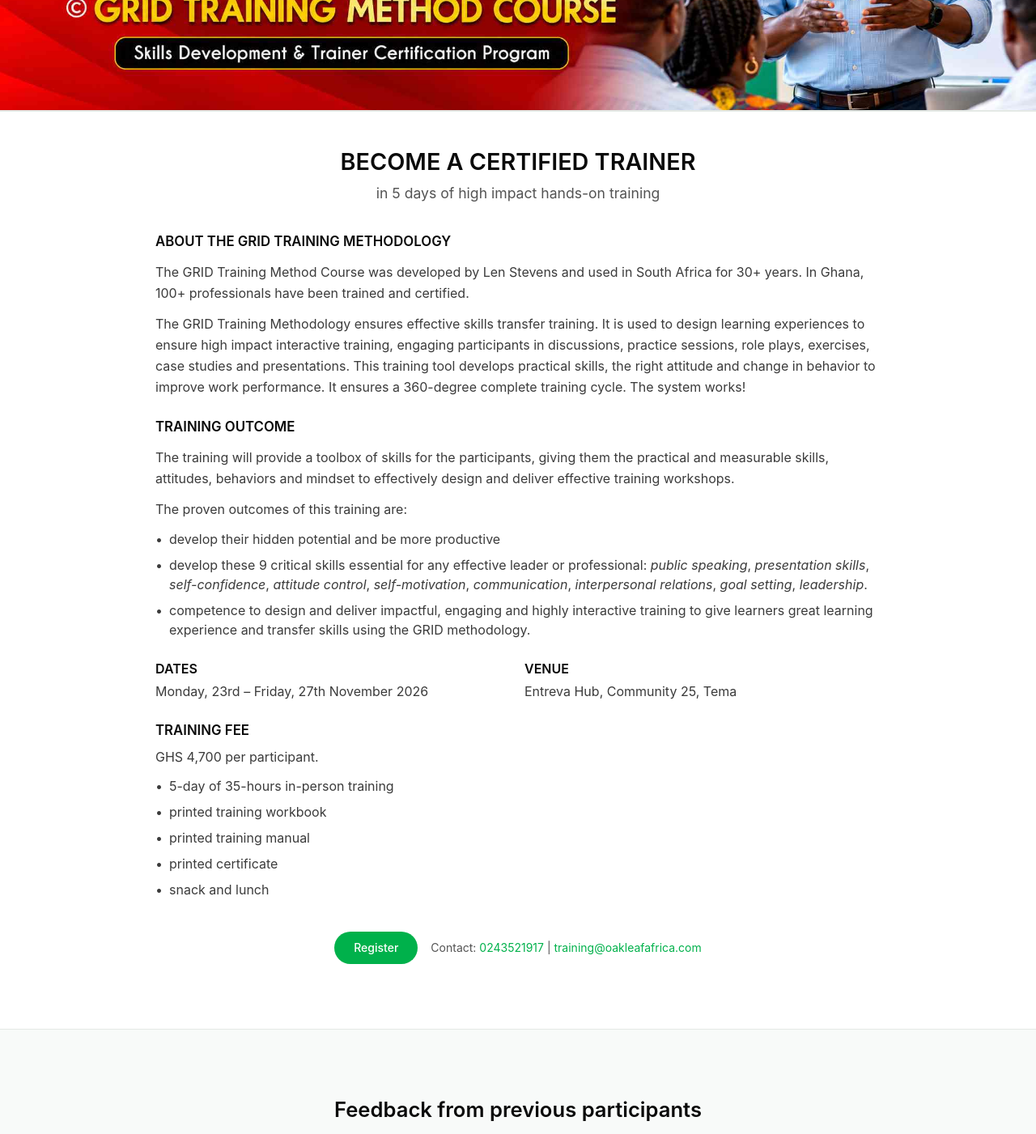
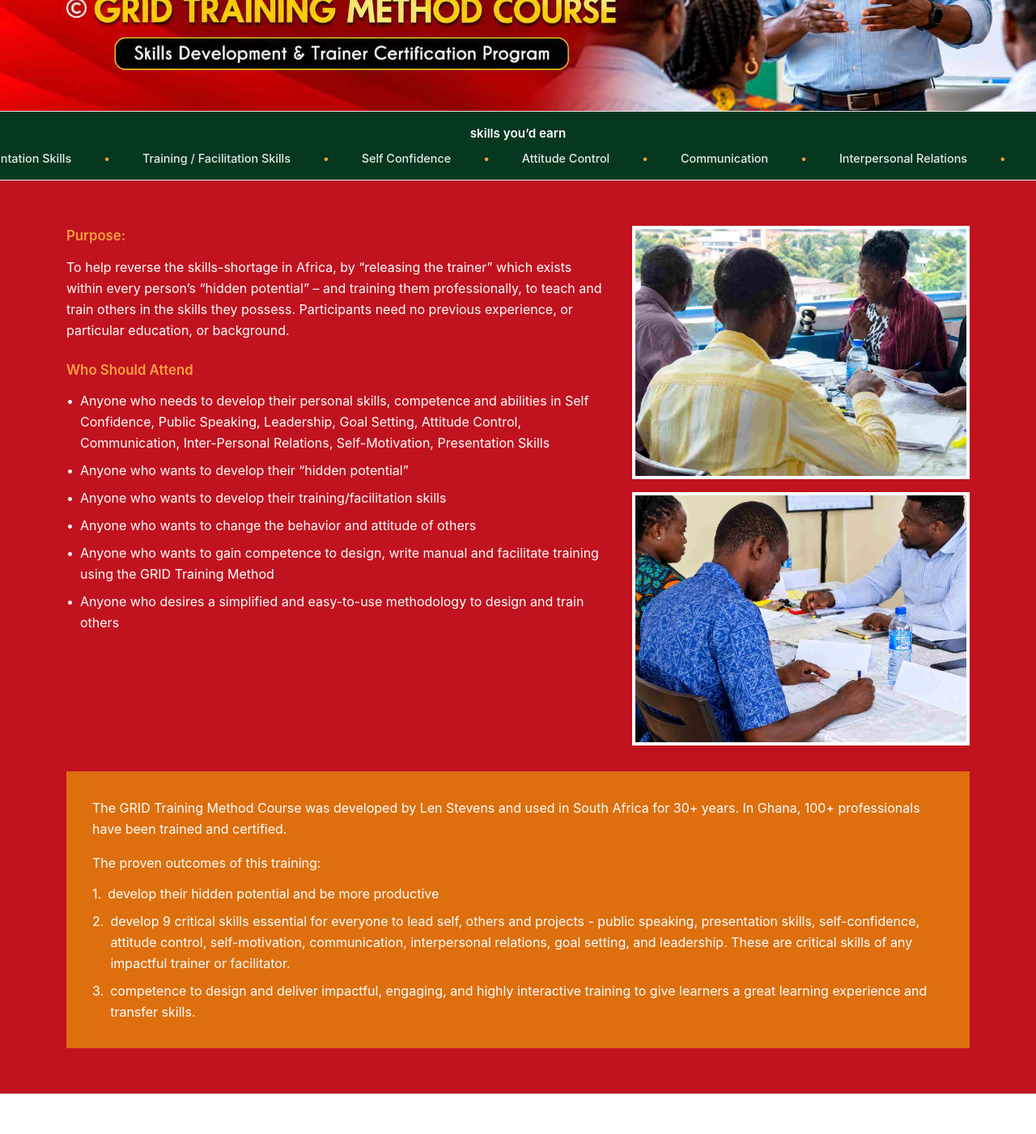
Before and after one commit to odark007/oakleaf, a Next.js app: page /programs/certified-trainer in a window 1280 px wide. Shown: the part 340-1741 px from the top of the page at 81% size. Built offline with nearby package versions, Linux system fonts and the light colour scheme.

Commit message:
program wrapped up

```diff
--- a/app/globals.css
+++ b/app/globals.css
@@ -31,6 +31,16 @@
   --color-oak-surface-alt: var(--oak-surface-alt);
   --color-oak-line: var(--oak-line);
   --font-sans: var(--font-body);
+  --animate-marquee: marquee 30s linear infinite;
+}
+
+@keyframes marquee {
+  from {
+    transform: translateX(0);
+  }
+  to {
+    transform: translateX(-50%);
+  }
 }
 
 :root {
--- a/app/programs/certified-trainer/page.tsx
+++ b/app/programs/certified-trainer/page.tsx
@@ -1,4 +1,5 @@
 import type { Metadata } from "next";
+import Image from "next/image";
 import { CtaSection } from "@/components/sections/cta-section";
 import { programs } from "@/data/programs";
 import { getIcon } from "@/lib/icons";
@@ -15,14 +16,165 @@
 const CheckCircle2 = getIcon("CheckCircle2");
 const p = programs.certifiedTrainer;
 
+const earnedSkills = [
+  "Public Speaking",
+  "Self Motivation",
+  "Presentation Skills",
+  "Training / Facilitation Skills",
+  "Self Confidence",
+  "Attitude Control",
+  "Communication",
+  "Interpersonal Relations",
+  "Leadership",
+  "Goal Setting",
+];
+
 export default function CertifiedTrainerPage() {
   return (
     <>
-      <section className="relative min-h-[300px] overflow-hidden border-b border-oak-line bg-oak-surface-alt md:min-h-[400px]">
-        <div
-          className="absolute inset-0 bg-cover bg-center"
-          style={{ backgroundImage: "url('/images/Certified Trainer Course Banner.jpg')" }}
-        />
+      <section className="relative overflow-hidden border-b border-oak-line bg-oak-surface-alt">
+        <div className="relative aspect-[1983/793] w-full md:hidden">
+          <Image
+            src="/images/Certified Trainer Course Banner.jpg"
+            alt="Certified Trainer Course"
+            fill
+            className="object-cover"
+            priority
+          />
+        </div>
+        <div className="relative hidden min-h-[300px] md:block md:min-h-[400px]">
+          <div
+            className="absolute inset-0 bg-cover bg-center"
+            style={{ backgroundImage: "url('/images/Certified Trainer Course Banner.jpg')" }}
+          />
+        </div>
+      </section>
+
+      <section className="border-b border-oak-line bg-oak-green-deep py-4">
+        <div className="container-oak">
+          <h2 className="text-center text-[0.95rem] font-semibold text-white">
+            skills you&rsquo;d earn
+          </h2>
+        </div>
+        <div className="relative mt-2 overflow-hidden" aria-hidden="true">
+          <div className="flex w-max animate-marquee">
+            {[...earnedSkills, ...earnedSkills].map((skill, i) => (
+              <span
+                key={i}
+                className="mx-5 flex items-center gap-10 whitespace-nowrap text-[0.9rem] font-medium text-white/90"
+              >
+                {skill}
+                <span className="text-oak-amber">•</span>
+              </span>
+            ))}
+          </div>
+        </div>
+      </section>
+
+      <section className="bg-[#c1121f] py-10 md:py-14">
+        <div className="container-oak grid gap-8 lg:grid-cols-[1.6fr_1fr]">
+          <div className="text-white">
+            <h3 className="text-[1.05rem] font-semibold text-oak-amber">
+              Purpose:
+            </h3>
+            <p className="mt-3 leading-relaxed">
+              To help reverse the skills-shortage in Africa, by &ldquo;releasing the trainer&rdquo; which
+              exists within every person&rsquo;s &ldquo;hidden potential&rdquo; &ndash; and training them
+              professionally, to teach and train others in the skills they possess. Participants need no
+              previous experience, or particular education, or background.
+            </p>
+
+            <h3 className="mt-6 text-[1.05rem] font-semibold text-oak-amber">
+              Who Should Attend
+            </h3>
+            <ul className="mt-3 space-y-2 leading-relaxed">
+              <li className="flex gap-2">
+                <span>•</span>
+                <span>
+                  Anyone who needs to develop their personal skills, competence and abilities in Self
+                  Confidence, Public Speaking, Leadership, Goal Setting, Attitude Control, Communication,
+                  Inter-Personal Relations, Self-Motivation, Presentation Skills
+                </span>
+              </li>
+              <li className="flex gap-2">
+                <span>•</span>
+                <span>Anyone who wants to develop their &ldquo;hidden potential&rdquo;</span>
+              </li>
+              <li className="flex gap-2">
+                <span>•</span>
+                <span>Anyone who wants to develop their training/facilitation skills</span>
+              </li>
+              <li className="flex gap-2">
+                <span>•</span>
+                <span>Anyone who wants to change the behavior and attitude of others</span>
+              </li>
+              <li className="flex gap-2">
+                <span>•</span>
+                <span>
+                  Anyone who wants to gain competence to design, write manual and facilitate training using
+                  the GRID Training Method
+                </span>
+              </li>
+              <li className="flex gap-2">
+                <span>•</span>
+                <span>
+                  Anyone who desires a simplified and easy-to-use methodology to design and train others
+                </span>
+              </li>
+            </ul>
+          </div>
+
+          <div className="space-y-4">
+            <div className="relative aspect-[4/3] w-full border-4 border-white">
+              <Image
+                src="/images/cert-trainer-1.jpg"
+                alt="Certified trainer participants"
+                fill
+                className="object-cover"
+              />
+            </div>
+            <div className="relative aspect-[4/3] w-full border-4 border-white">
+              <Image
+                src="/images/cert-trainer-2.jpg"
+                alt="GRID training workshop session"
+                fill
+                className="object-cover"
+              />
+            </div>
+          </div>
+        </div>
+
+        <div className="container-oak mt-8">
+          <div className="bg-[#dd6f0e] p-6 text-white md:p-8">
+            <p className="leading-relaxed">
+              The GRID Training Method Course was developed by Len Stevens and used in South Africa for 30+
+              years. In Ghana, 100+ professionals have been trained and certified.
+            </p>
+            <p className="mt-4 leading-relaxed">The proven outcomes of this training:</p>
+            <ol className="mt-3 space-y-2 leading-relaxed">
+              <li className="flex gap-2">
+                <span>1.</span>
+                <span>develop their hidden potential and be more productive</span>
+              </li>
+              <li className="flex gap-2">
+                <span>2.</span>
+                <span>
+                  develop 9 critical skills essential for everyone to lead self, others and projects -
+                  public speaking, presentation skills, self-confidence, attitude control, self-motivation,
+                  communication, interpersonal relations, goal setting, and leadership. These are critical
+                  skills of any impactful trainer or facilitator.
+                </span>
+              </li>
+              <li className="flex gap-2">
+                <span>3.</span>
+                <span>
+                  competence to design and deliver impactful, engaging, and highly interactive training to
+                  give learners a great learning experience and transfer skills.
+                </span>
+              </li>
+            </ol>
+          </div>
+        </div>
       </section>
 
       <section className="border-t border-oak-line pb-16 pt-8 md:pb-20 md:pt-10">
```
